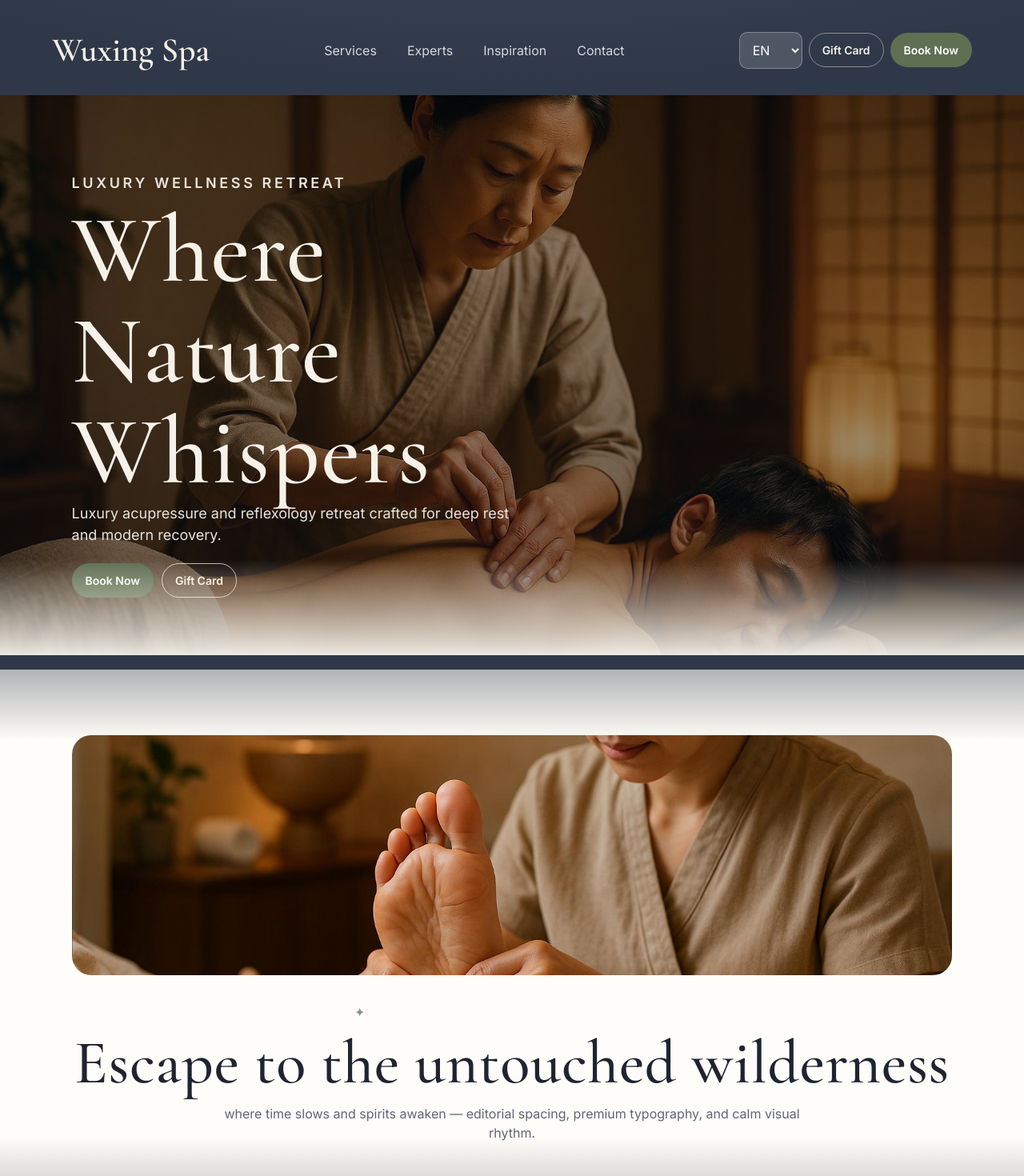
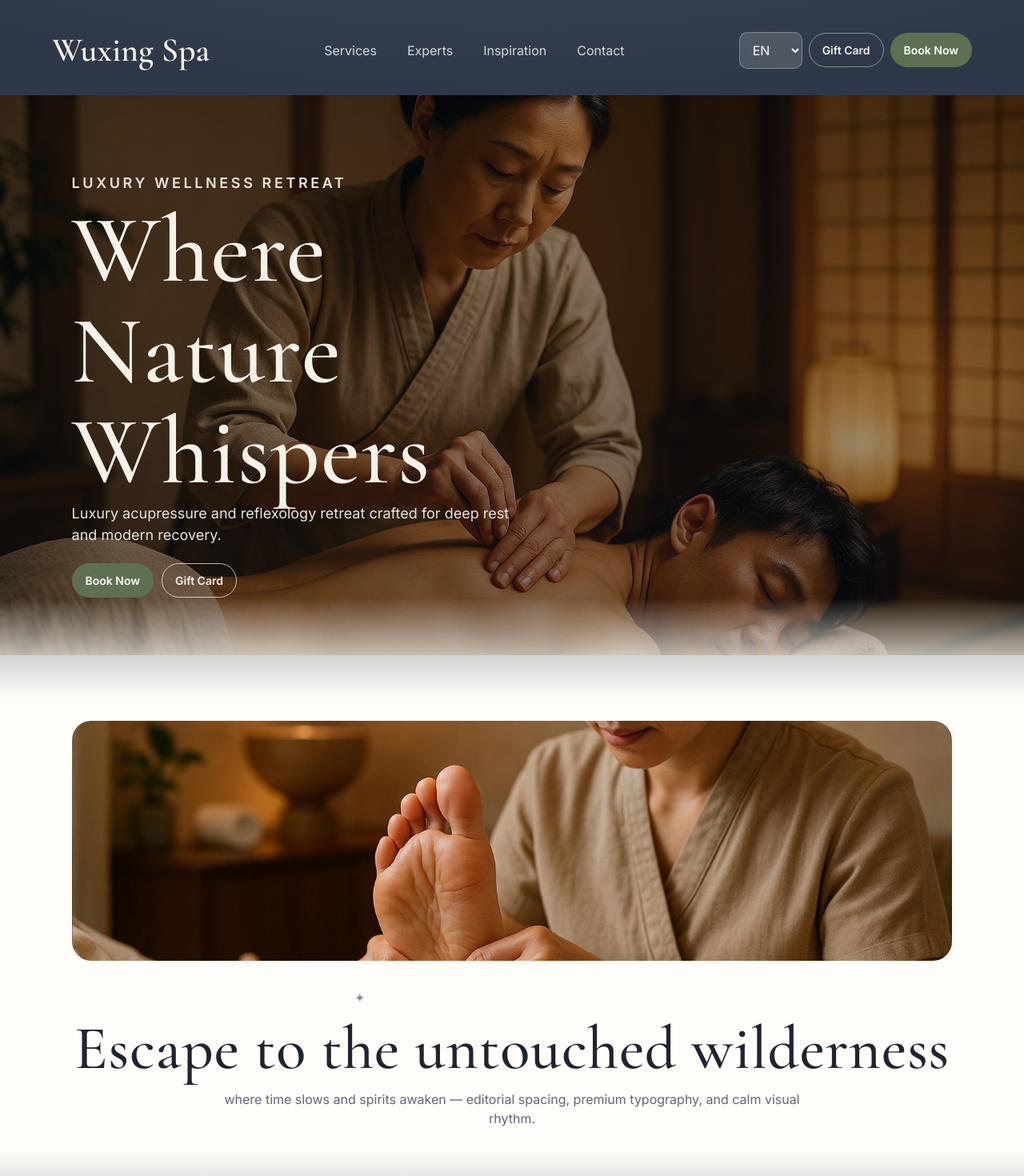
Before and after one commit to plantain-tech/wuxing-spa, a Next.js app: page / in a window 1280 px wide. Shown: the top 1470 px of the page at 80% size. Built offline with nearby package versions, Linux system fonts and the light colour scheme.

Commit message:
style: remove section gaps and shorten/soften montage gradients

```diff
--- a/src/app/globals.css
+++ b/src/app/globals.css
@@ -134,32 +134,32 @@ nav a:hover::after { transform: scaleX(1); }
 
 .hero-panel::after {
   bottom: -1px;
-  height: 120px;
-  background: linear-gradient(to bottom, rgba(34, 43, 58, 0), rgba(246, 243, 236, 0.95));
+  height: 72px;
+  background: linear-gradient(to bottom, rgba(34, 43, 58, 0), rgba(246, 243, 236, 0.72));
 }
 
 .white-panel::before {
   top: -1px;
-  height: 90px;
-  background: linear-gradient(to bottom, rgba(48, 56, 70, 0.38), rgba(255, 253, 249, 0));
+  height: 56px;
+  background: linear-gradient(to bottom, rgba(48, 56, 70, 0.22), rgba(255, 253, 249, 0));
 }
 
 .white-panel::after {
   bottom: -1px;
-  height: 90px;
-  background: linear-gradient(to bottom, rgba(255, 253, 249, 0), rgba(48, 56, 70, 0.30));
+  height: 56px;
+  background: linear-gradient(to bottom, rgba(255, 253, 249, 0), rgba(48, 56, 70, 0.18));
 }
 
 .dark-panel::before {
   top: -1px;
-  height: 90px;
-  background: linear-gradient(to bottom, rgba(255, 253, 249, 0.65), rgba(58, 69, 88, 0));
+  height: 56px;
+  background: linear-gradient(to bottom, rgba(255, 253, 249, 0.42), rgba(58, 69, 88, 0));
 }
 
 .dark-panel::after {
   bottom: -1px;
-  height: 80px;
-  background: linear-gradient(to bottom, rgba(58, 69, 88, 0), rgba(47, 56, 72, 0.75));
+  height: 50px;
+  background: linear-gradient(to bottom, rgba(58, 69, 88, 0), rgba(47, 56, 72, 0.46));
 }
 
 .hero-panel {
@@ -182,7 +182,7 @@ nav a:hover::after { transform: scaleX(1); }
 .hero-copy p { max-width: 620px; color: #e9e4db; font-size: 18px; }
 .hero-cta { margin-top: 22px; display: flex; gap: 10px; }
 
-.section-block { padding: 82px 7%; margin-top: 18px; }
+.section-block { padding: 82px 7%; margin-top: 0; }
 .center { text-align: center; }
 .eyebrow {
   margin: 0 0 8px; font-size: 11px; letter-spacing: .20em; text-transform: uppercase;
```
